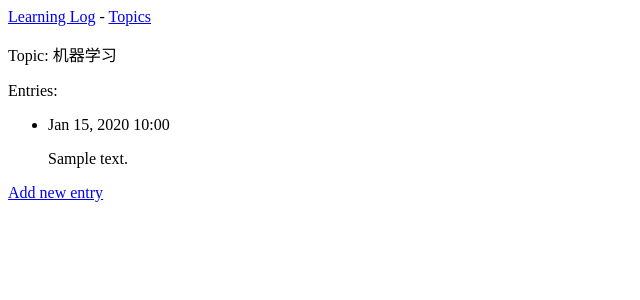
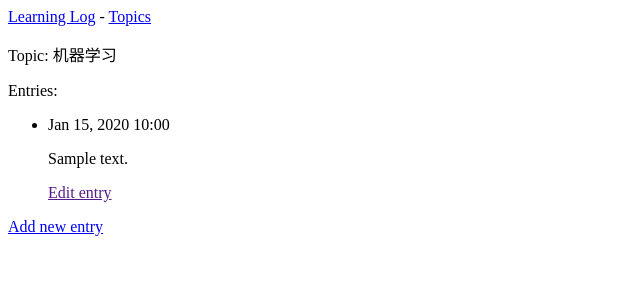
Before and after one commit to RescursiveBlade/learning_log, a Django app: page /topics/1/ in a window 1280 px wide. Shown: the top 300 px of the page, without its empty margins (0-640 px from the left). Run offline with Django 5.2, Linux system fonts and the light colour scheme; data comes from the database, SQL or seed files in the repository; tables that the repository leaves empty hold one stand-in row (values such as "Sample post").

Commit message:
ix entry template path and add edit entry feature

```diff
--- a/learning_logs/templates/learning_logs/topic.html
+++ b/learning_logs/templates/learning_logs/topic.html
@@ -8,6 +8,7 @@
       <li>
         <p>{{ entry.date_added|date:'M d, Y H:i' }}</p>
         <p>{{ entry.text|linebreaks }}</p>
+        <p><a href=""{% url 'learning_logs:edit_entry' entry.id %}">Edit entry</a></p>
       </li>
     {% empty %}
       <li>There are no entries for this topic yet.</li>
--- a/learning_logs/urls.py
+++ b/learning_logs/urls.py
@@ -12,5 +12,5 @@ urlpatterns = [
         # 用于添加新主题的网页
     path('new_topic/', views.new_topic, name='new_topic'),
     path('new_entry/<int:topic_id>/', views.new_entry, name='new_entry'),
-
+    path('edit_entry/<int:entry_id>/', views.edit_entry, name='edit_entry')
 ]
--- a/learning_logs/views.py
+++ b/learning_logs/views.py
@@ -51,3 +51,21 @@ def new_entry(request, topic_id):
 
     context = {'topic': topic, 'form': form}
     return render(request, 'learning_logs/new_entry.html', context)
+
+def edit_entry(request, entry_id):
+    """编辑既有条目"""
+    entry = Entry.objects.get(id=entry_id)
+    topic = entry.topic
+
+    if request.method != 'POST':
+        # 初次请求，使用当前条目填充表单
+        form = EntryForm(instance=entry)
+    else:
+        # POST提交的数据，对数据进行处理
+        form = EntryForm(instance=entry, data=request.POST)
+        if form.is_valid():
+            form.save()
+            return redirect('learning_logs:topic', topic_id=topic.id)
+
+    context = {'entry': entry, 'topic': topic, 'form': form}
+    return render(request, 'learning_logs/edit_entry.html', context)
```
Also changed, not shown: learning_logs/templates/edit_entry.html (added, +11 -0 lines), learning_logs/templates/learning_logs/new_entry.html (added, +11 -0 lines).
